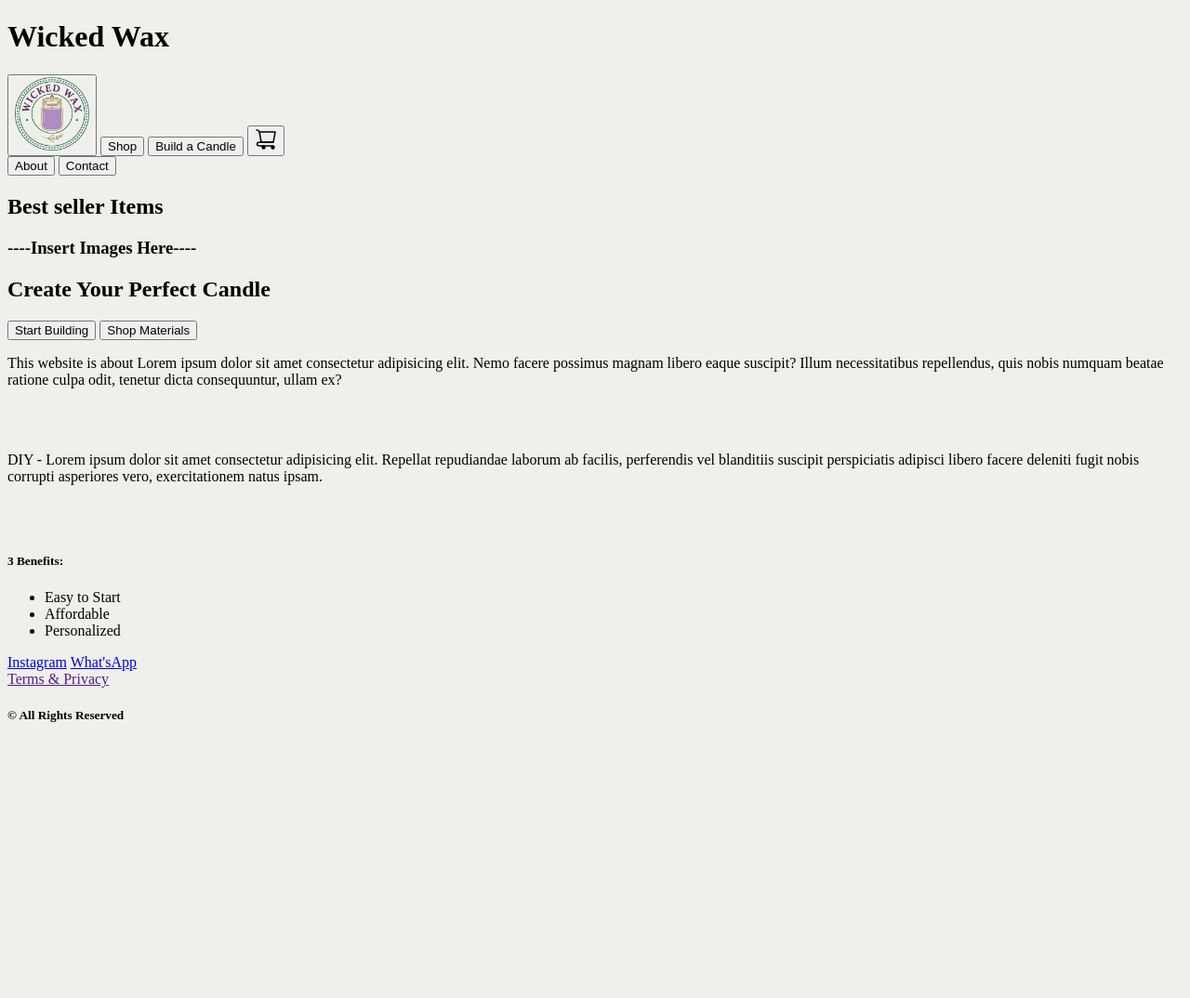
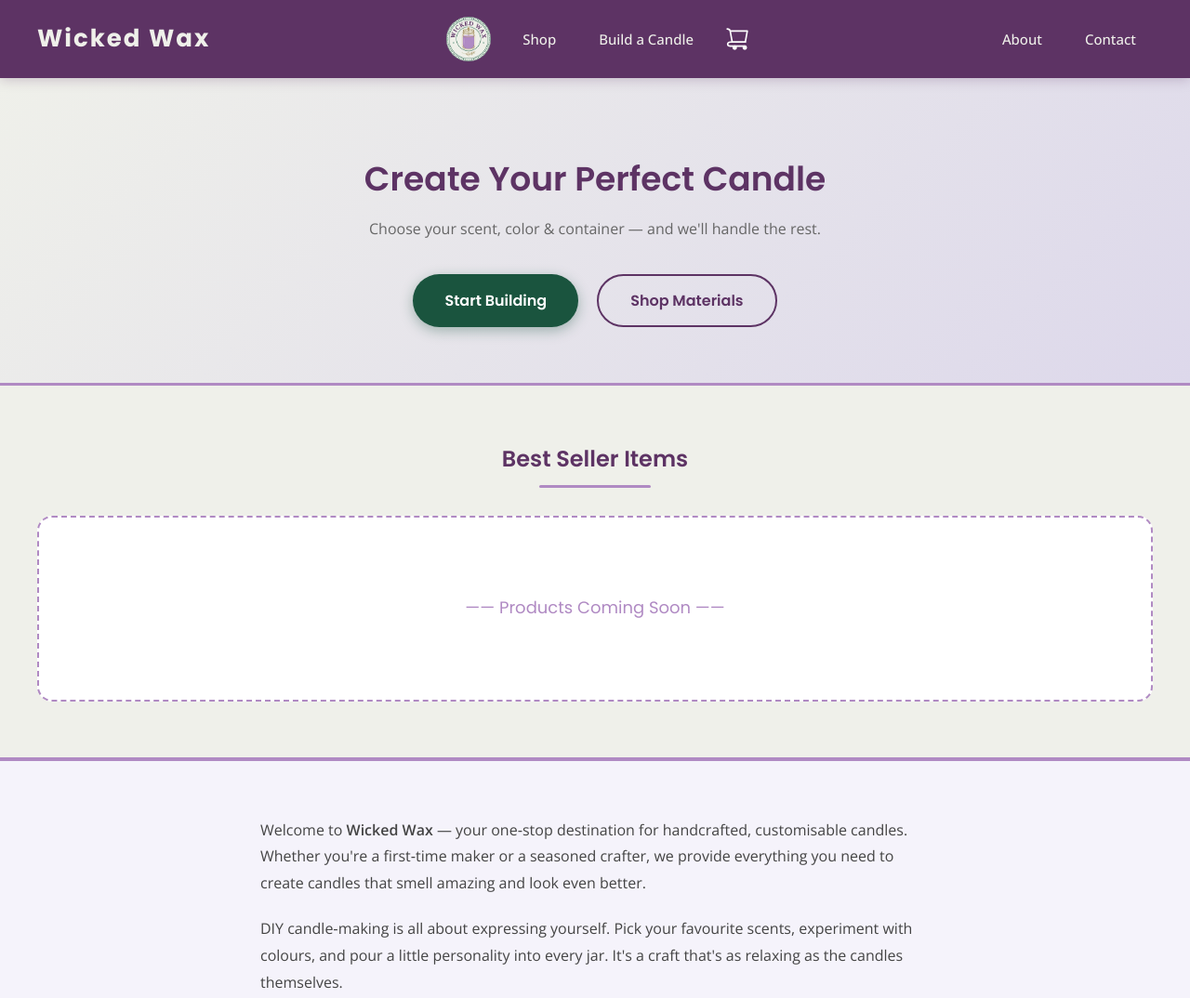
Before and after one commit to KfirHadad/web-course, a plain HTML site: page Wicked Wax/index.html in a window 1280 px wide. Shown: the top 1074 px of the page at 93% size. Before the commit the page ends 800 px from the top, so only its background shows below. Drawn offline with nearby package versions, Linux system fonts and the light colour scheme.

Commit message:
Add Wicked Wax index page design and style.css

```diff
--- a/Wicked Wax/index.html
+++ b/Wicked Wax/index.html
@@ -4,69 +4,84 @@
 <head>
     <meta charset="UTF-8">
     <meta name="viewport" content="width=device-width, initial-scale=1.0">
-    <title>Wciked Wax</title>
+    <meta name="description" content="Wicked Wax – your go-to DIY candle shop. Build your perfect candle or shop our bestsellers.">
+    <title>Wicked Wax</title>
+    <link rel="stylesheet" href="style.css">
 </head>
 
-<body style="background-color: #EFF0EA;">
+<body>
 
+    <!-- ===== HEADER / NAV ===== -->
     <header>
         <h1>Wicked Wax</h1>
+
         <div class="left-header">
-
-            <button>
-                <img src="/Assets/logo.jpeg" alt="Logo Image" width="80px">
+            <button aria-label="Home">
+                <img src="/Wicked Wax/Assets/logo.jpeg" alt="Logo Image">
             </button>
-            <button>Shop</button>
-            <button>Build a Candle</button>
-            <button>
-                <img src="/Assets/cart.svg" alt="Cart Icon">
+            <button id="nav-shop-btn">Shop</button>
+            <button id="nav-build-btn">Build a Candle</button>
+            <button aria-label="Cart">
+                <img src="/Wicked Wax/Assets/cart.svg" alt="Cart Icon">
             </button>
         </div>
 
         <div class="right-header">
-            <button>About</button>
-            <button>Contact</button>
+            <button id="nav-about-btn">About</button>
+            <button id="nav-contact-btn">Contact</button>
         </div>
     </header>
 
-    <div class="main">
-        <div id="main-bs">
-            <h2>Best seller Items</h2>
-            <div id="main-imgs">
-                <h3>----Insert Images Here----</h3>
-            </div>
-        </div>
-        <div id="main-cta">
+    <!-- ===== MAIN ===== -->
+    <main class="main">
+
+        <!-- Hero / CTA -->
+        <section id="main-cta">
             <h2>Create Your Perfect Candle</h2>
+            <p class="hero-sub">Choose your scent, color &amp; container — and we'll handle the rest.</p>
             <div class="cta">
                 <button id="start-building-btn">Start Building</button>
                 <button id="shop-material-btn">Shop Materials</button>
             </div>
-        </div>
-    </div>
+        </section>
 
-    <div class="about">
-        <p> This website is about Lorem ipsum dolor sit amet consectetur adipisicing elit. Nemo facere possimus magnam
-            libero eaque suscipit? Illum necessitatibus repellendus, quis nobis numquam beatae ratione culpa odit,
-            tenetur dicta consequuntur, ullam ex?</p>
-        <br><br>
-        <p>DIY - Lorem ipsum dolor sit amet consectetur adipisicing elit. Repellat repudiandae laborum ab facilis,
-            perferendis vel blanditiis suscipit perspiciatis adipisci libero facere deleniti fugit nobis corrupti
-            asperiores vero, exercitationem natus ipsam.</p>
-        <br><br>
-        <h5>3 Benefits:</h5>
+        <!-- Best Sellers -->
+        <section id="main-bs">
+            <h2>Best Seller Items</h2>
+            <div id="main-imgs">
+                <h3>——  Products Coming Soon  ——</h3>
+            </div>
+        </section>
+
+    </main>
+
+    <!-- ===== ABOUT ===== -->
+    <section class="about">
+        <p>Welcome to <strong>Wicked Wax</strong> — your one‑stop destination for handcrafted, customisable candles.
+            Whether you're a first‑time maker or a seasoned crafter, we provide everything you need to create
+            candles that smell amazing and look even better.</p>
+
+        <p>DIY candle‑making is all about expressing yourself. Pick your favourite scents, experiment with
+            colours, and pour a little personality into every jar. It's a craft that's as relaxing as the
+            candles themselves.</p>
+
+        <h5>3 Reasons to Love It:</h5>
         <ul>
             <li>Easy to Start</li>
             <li>Affordable</li>
-            <li>Personalized</li>
+            <li>Personalised</li>
         </ul>
-    </div>
+    </section>
 
+    <!-- ===== FOOTER ===== -->
     <footer>
-        <div id="soc-med"><a href="http://">Instagram</a> <a href="tel:+9725230555501">What'sApp</a></div>
-        <a href="">Terms & Privacy</a>
-        <h5>&copy All Rights Reserved</h5>
-    </footer>
+        <div id="soc-med">
+            <a href="http://instagram.com" target="_blank" rel="noopener">Instagram</a>
+            <a href="tel:+9725230555501">WhatsApp</a>
+        </div>
+        <a href="#" id="terms-link">Terms &amp; Privacy</a>
+        <h5>&copy; 2026 Wicked Wax. All Rights Reserved.</h5>
+        </footer>
 
 </body>
 
--- /dev/null
+++ b/Wicked Wax/style.css
@@ -0,0 +1,432 @@
+/* ============================================
+   WICKED WAX — style.css
+   Color Palette:
+     Primary:    #B08AC3 (light purple)
+     Secondary:  #5D3364 (dark purple)
+     Background: #EFF0EA (cream)
+     Accent:     #1A543E (dark green)
+   Fonts: Poppins (headings) | Open Sans (body)
+   ============================================ */
+
+/* ---------- Google Fonts Import ---------- */
+@import url('https://fonts.googleapis.com/css2?family=Poppins:wght@400;600;700&family=Open+Sans:wght@400;500;600&display=swap');
+
+/* ---------- CSS Reset & Base ---------- */
+*,
+*::before,
+*::after {
+    box-sizing: border-box;
+    margin: 0;
+    padding: 0;
+}
+
+html {
+    scroll-behavior: smooth;
+}
+
+body {
+    background-color: #EFF0EA;
+    font-family: 'Open Sans', sans-serif;
+    font-size: 16px;
+    color: #333;
+    line-height: 1.6;
+}
+
+/* ---------- Typography ---------- */
+h1,
+h2,
+h3,
+h4,
+h5 {
+    font-family: 'Poppins', sans-serif;
+    color: #5D3364;
+}
+
+h1 {
+    font-size: 36px;
+    font-weight: 700;
+    letter-spacing: 1px;
+}
+
+h2 {
+    font-size: 24px;
+    font-weight: 600;
+}
+
+h5 {
+    font-size: 18px;
+    font-weight: 600;
+}
+
+p {
+    font-size: 16px;
+    color: #444;
+}
+
+a {
+    text-decoration: none;
+    color: #1A543E;
+    font-family: 'Open Sans', sans-serif;
+    font-weight: 500;
+    transition: color 0.2s ease;
+}
+
+a:hover {
+    color: #B08AC3;
+}
+
+/* ---------- Header ---------- */
+header {
+    display: flex;
+    align-items: center;
+    justify-content: space-between;
+    background-color: #5D3364;
+    padding: 12px 40px;
+    position: sticky;
+    top: 0;
+    z-index: 100;
+    box-shadow: 0 2px 12px rgba(93, 51, 100, 0.25);
+}
+
+header h1 {
+    color: #EFF0EA;
+    font-size: 26px;
+    letter-spacing: 2px;
+    flex-shrink: 0;
+}
+
+.left-header,
+.right-header {
+    display: flex;
+    align-items: center;
+    gap: 10px;
+}
+
+/* Nav buttons */
+header button {
+    background: transparent;
+    border: 2px solid transparent;
+    color: #EFF0EA;
+    font-family: 'Open Sans', sans-serif;
+    font-size: 15px;
+    font-weight: 500;
+    padding: 8px 16px;
+    border-radius: 8px;
+    cursor: pointer;
+    transition: background-color 0.25s ease, border-color 0.25s ease, color 0.25s ease;
+}
+
+header button:hover {
+    background-color: #B08AC3;
+    border-color: #B08AC3;
+    color: #fff;
+}
+
+/* Logo button */
+header button:has(img) {
+    padding: 4px;
+    border-radius: 50%;
+    overflow: hidden;
+}
+
+header button img {
+    display: block;
+    width: 48px;
+    height: 48px;
+    border-radius: 50%;
+    object-fit: cover;
+}
+
+/* Cart icon button */
+header button img[alt="Cart Icon"] {
+    width: 26px;
+    height: 26px;
+    border-radius: 0;
+    filter: brightness(0) invert(1);
+}
+
+/* ---------- Hero / CTA Section ---------- */
+#main-cta {
+    text-align: center;
+    padding: 80px 40px 60px;
+    background: linear-gradient(135deg, #EFF0EA 0%, #ddd8eb 100%);
+    border-bottom: 3px solid #B08AC3;
+}
+
+#main-cta h2 {
+    font-size: 36px;
+    color: #5D3364;
+    margin-bottom: 12px;
+}
+
+#main-cta p.hero-sub {
+    font-size: 16px;
+    color: #666;
+    margin-bottom: 36px;
+    max-width: 520px;
+    margin-left: auto;
+    margin-right: auto;
+}
+
+.cta {
+    display: flex;
+    justify-content: center;
+    gap: 20px;
+    flex-wrap: wrap;
+    margin-top: 28px;
+}
+
+/* CTA Buttons */
+#start-building-btn {
+    background-color: #1A543E;
+    color: #fff;
+    border: none;
+    font-family: 'Poppins', sans-serif;
+    font-size: 16px;
+    font-weight: 600;
+    padding: 14px 34px;
+    border-radius: 50px;
+    cursor: pointer;
+    box-shadow: 0 4px 14px rgba(26, 84, 62, 0.35);
+    transition: transform 0.2s ease, box-shadow 0.2s ease, background-color 0.25s;
+}
+
+#start-building-btn:hover {
+    background-color: #134030;
+    transform: translateY(-2px);
+    box-shadow: 0 8px 20px rgba(26, 84, 62, 0.4);
+}
+
+#shop-material-btn {
+    background-color: transparent;
+    color: #5D3364;
+    border: 2px solid #5D3364;
+    font-family: 'Poppins', sans-serif;
+    font-size: 16px;
+    font-weight: 600;
+    padding: 14px 34px;
+    border-radius: 50px;
+    cursor: pointer;
+    transition: background-color 0.25s ease, color 0.25s ease, transform 0.2s ease;
+}
+
+#shop-material-btn:hover {
+    background-color: #5D3364;
+    color: #fff;
+    transform: translateY(-2px);
+}
+
+/* ---------- Main Content (.main) ---------- */
+.main {
+    display: flex;
+    flex-direction: column;
+}
+
+/* ---------- Best Sellers ---------- */
+#main-bs {
+    padding: 60px 40px;
+    text-align: center;
+    background-color: #EFF0EA;
+}
+
+#main-bs h2 {
+    font-size: 24px;
+    color: #5D3364;
+    margin-bottom: 30px;
+    position: relative;
+    display: inline-block;
+}
+
+#main-bs h2::after {
+    content: '';
+    display: block;
+    width: 60%;
+    height: 3px;
+    background-color: #B08AC3;
+    border-radius: 2px;
+    margin: 8px auto 0;
+}
+
+#main-imgs {
+    display: flex;
+    justify-content: center;
+    align-items: center;
+    gap: 24px;
+    flex-wrap: wrap;
+    min-height: 200px;
+    background-color: #fff;
+    border: 2px dashed #B08AC3;
+    border-radius: 16px;
+    padding: 40px;
+    color: #B08AC3;
+    font-family: 'Poppins', sans-serif;
+    font-size: 16px;
+}
+
+#main-imgs h3 {
+    color: #B08AC3;
+    font-size: 18px;
+    font-weight: 500;
+}
+
+/* ---------- Product Card (reusable) ---------- */
+.product-card {
+    background-color: #fff;
+    border-radius: 14px;
+    box-shadow: 0 4px 16px rgba(176, 138, 195, 0.18);
+    padding: 20px;
+    text-align: center;
+    width: 200px;
+    transition: transform 0.25s ease, box-shadow 0.25s ease;
+}
+
+.product-card:hover {
+    transform: translateY(-6px);
+    box-shadow: 0 10px 28px rgba(176, 138, 195, 0.3);
+}
+
+.product-card img {
+    width: 100%;
+    border-radius: 10px;
+    margin-bottom: 12px;
+}
+
+.product-card h3 {
+    font-size: 16px;
+    color: #5D3364;
+    margin-bottom: 6px;
+}
+
+.product-card p {
+    font-size: 14px;
+    color: #888;
+}
+
+/* ---------- About Section ---------- */
+.about {
+    background-color: #F5F3FB;
+    padding: 60px 80px;
+    border-top: 4px solid #B08AC3;
+    border-bottom: 4px solid #B08AC3;
+}
+
+.about p {
+    font-size: 16px;
+    color: #444;
+    max-width: 720px;
+    margin: 0 auto 20px;
+    line-height: 1.8;
+}
+
+.about h5 {
+    font-size: 20px;
+    color: #1A543E;
+    margin: 30px auto 12px;
+    max-width: 720px;
+}
+
+.about ul {
+    list-style: none;
+    max-width: 720px;
+    margin: 0 auto;
+    padding: 0;
+    display: flex;
+    gap: 20px;
+    flex-wrap: wrap;
+}
+
+.about ul li {
+    background-color: #1A543E;
+    color: #fff;
+    font-family: 'Poppins', sans-serif;
+    font-size: 15px;
+    font-weight: 600;
+    padding: 10px 24px;
+    border-radius: 50px;
+    transition: background-color 0.2s ease, transform 0.2s ease;
+}
+
+.about ul li:hover {
+    background-color: #134030;
+    transform: translateY(-2px);
+}
+
+/* ---------- Footer ---------- */
+footer {
+    background-color: #5D3364;
+    color: #EFF0EA;
+    text-align: center;
+    padding: 30px 40px;
+    display: flex;
+    flex-direction: column;
+    align-items: center;
+    gap: 12px;
+}
+
+footer a {
+    color: #B08AC3;
+    font-size: 15px;
+    font-weight: 500;
+    transition: color 0.2s ease;
+}
+
+footer a:hover {
+    color: #EFF0EA;
+}
+
+#soc-med {
+    display: flex;
+    gap: 24px;
+}
+
+#soc-med a {
+    font-size: 15px;
+    font-weight: 600;
+    color: #EFF0EA;
+    padding: 8px 20px;
+    border: 2px solid #B08AC3;
+    border-radius: 50px;
+    transition: background-color 0.25s ease, color 0.25s ease;
+}
+
+#soc-med a:hover {
+    background-color: #B08AC3;
+    color: #fff;
+}
+
+footer h5 {
+    font-size: 13px;
+    color: #c5aad1;
+    font-weight: 400;
+    margin-top: 4px;
+}
+
+/* ---------- Responsive ---------- */
+@media (max-width: 768px) {
+    header {
+        flex-wrap: wrap;
+        gap: 10px;
+        padding: 12px 20px;
+    }
+
+    header h1 {
+        font-size: 22px;
+    }
+
+    #main-cta {
+        padding: 50px 20px 40px;
+    }
+
+    #main-cta h2 {
+        font-size: 28px;
+    }
+
+    .about {
+        padding: 40px 24px;
+    }
+
+    .about ul {
+        flex-direction: column;
+        align-items: flex-start;
+    }
+}
```
